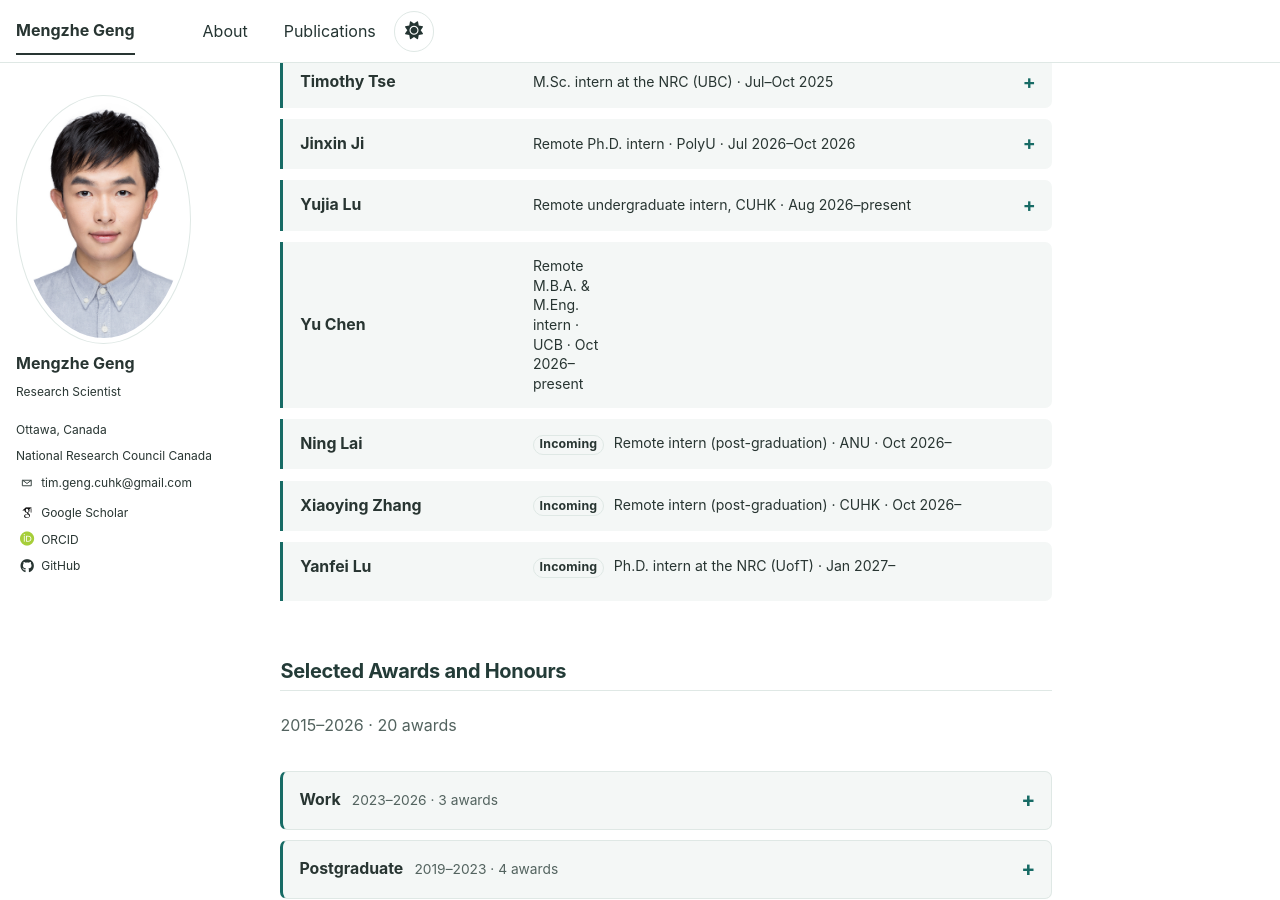
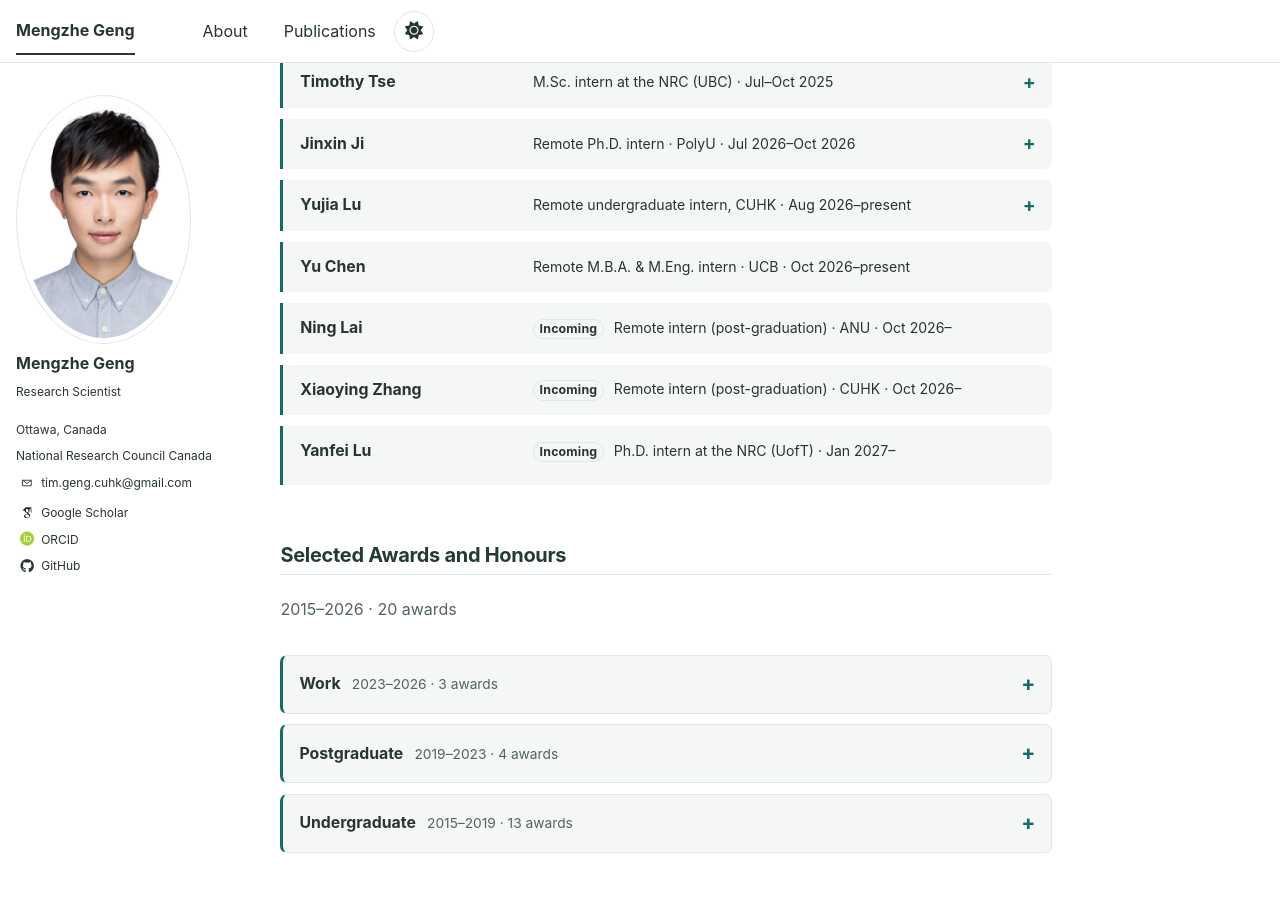
Before and after one commit to MENGZHEGENG/MENGZHEGENG.github.io, a Jekyll site: the page built from _pages/about.md, in a window 1280 px wide and 900 px high, scrolled down 3074 px. Built offline with Jekyll 4.4.1, drawn with Linux system fonts in a browser that asks for light colours; some web fonts are replaced.

Commit message:
Give Yu Chen card metadata full width

```diff
--- a/_pages/about.md
+++ b/_pages/about.md
@@ -230,7 +230,7 @@
   <div class="supervision-entry">
     <div class="supervision-heading">
       <span class="supervision-name">Yu Chen</span>
-      <span class="publication-meta supervision-roles"><span class="supervision-role-line"><span class="supervision-role-copy">Remote M.B.A. & M.Eng. intern   · UCB · Oct 2026–present</span></span></span>
+      <span class="publication-meta supervision-roles"><span class="supervision-role-line supervision-role-line--plain"><span class="supervision-role-copy">Remote M.B.A. & M.Eng. intern   · UCB · Oct 2026–present</span></span></span>
     </div>
   </div>
   <div class="supervision-entry">
```
